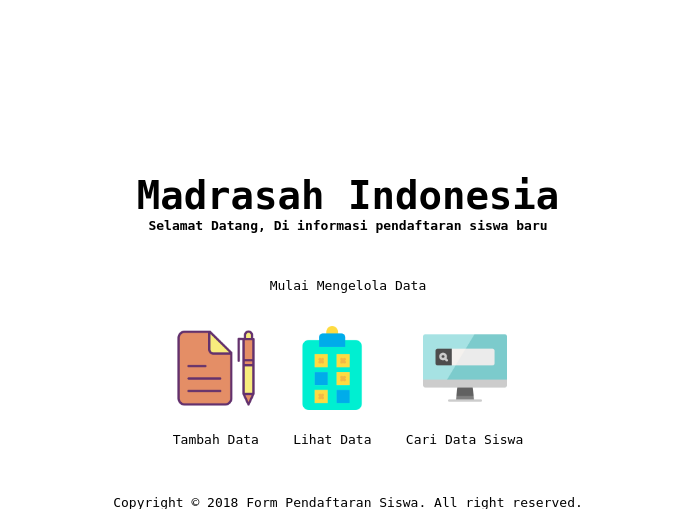
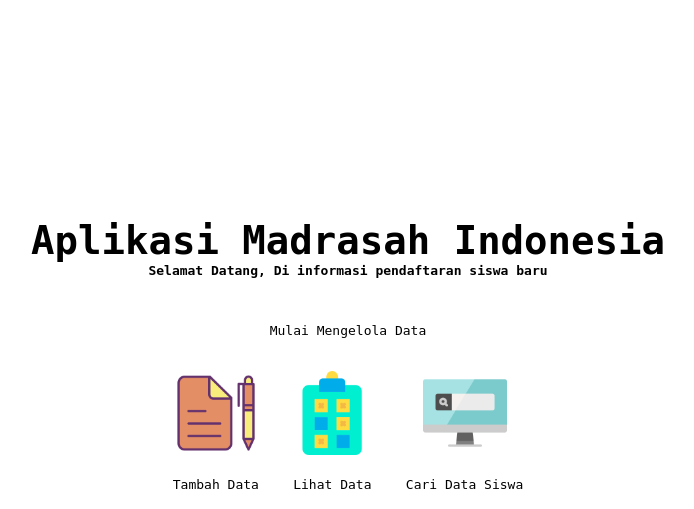
Before and after one commit to geekmover/Project-CRUD-PHP-Data-Siswa, a PHP site: page / in a window 1280 px wide. Shown: the top 509 px of the page, without its empty margins (292-986 px from the left). Run offline with PHP 8.4, Linux system fonts and the light colour scheme.

Commit message:
Update Project 18 Feb 19 | Add sourcecode in some line in file | Rev 1.3

```diff
--- a/form-edit-pendaftar.php
+++ b/form-edit-pendaftar.php
@@ -26,6 +26,7 @@
 <html>
 <head>
 	<title>Form Edit Data Siswa Baru | Madrasah Koders</title>
+    <link rel="shortcut icon" type="image/png" href="icon/list-data.png" />
 </head>
 <style type="text/css">
     select {
@@ -35,7 +36,7 @@
 </style>
 
 <body style="font-family: monospace;">
-	<br><br><br>
+	<br><br><br><br><br><br><br><br><br><br><br><br>
 	<center>
 	<font size="6"><b>FORM EDIT DATA SISWA BARU</font></b><br>
 	Data siswa ini adalah data lengkap dari siswa baru yang akan mendaftar ke sekolah.<br><br><br><br>
--- a/form-pendaftaran.php
+++ b/form-pendaftaran.php
@@ -2,6 +2,7 @@
 <html>
 <head>
 	<title>Form Tambah Siswa Baru | Madrasah Koders</title>
+    <link rel="shortcut icon" type="image/png" href="icon/add.png" />
 </head>
 <style type="text/css">
     select {
@@ -11,7 +12,7 @@
 </style>
 
 <body style="font-family: monospace;">
-	<br><br><br>
+	<br><br><br><br><br><br><br><br><br><br>
 	<center>
 	<font size="6"><b>FORM TAMBAH SISWA BARU</font></b><br>
 	Data siswa ini adalah data lengkap dari siswa baru yang akan mendaftar ke sekolah.<br><br><br><br>
--- a/index.php
+++ b/index.php
@@ -6,9 +6,9 @@
 </head>
 
 <body style="font-family: monospace;">
-    <br><br><br><br><br><br><br><br><br><br><br>
+    <br><br><br><br><br><br><br><br><br><br><br><br><br><br>
     <center>
-	<font size="10"><b>Madrasah Indonesia</b></font><br>
+	<font size="10"><b>Aplikasi Madrasah Indonesia</b></font><br>
     <font size="3"><b>Selamat Datang, Di informasi pendaftaran siswa baru</b></font>
 
     <br><br><br><br>
--- a/list-database.php
+++ b/list-database.php
@@ -6,6 +6,7 @@
 <html>
 <head>
 	<title>List Database Calon Siswa Baru | Madrasah Koders</title>
+    <link rel="shortcut icon" type="image/png" href="icon/list-data.png" />
 </head>
 <style type="text/css">
     select {
@@ -29,7 +30,7 @@
 </style>
 
 <body style="font-family: monospace;">
-	<br><br><br>
+	<br><br><br><br><br><br><br><br><br><br>
 	<center>
 	<font size="6"><b>LIST DATA PENDAFTAR BARU</font></b><br>
 	Data siswa ini adalah data lengkap dari siswa baru yang akan mendaftar ke sekolah.<br><br><br><br>
```
